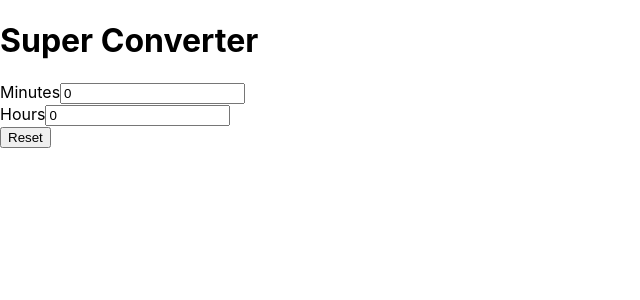
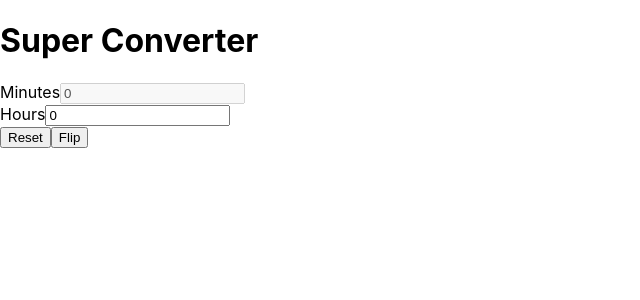
Before and after one commit to ReactRoad/React-Road, a React (Create React App) app in the folder kyounghye/react-for-bdginners/: page / in a window 1280 px wide. Shown: the top 300 px of the page, without its empty margins (0-640 px from the left). Built offline with nearby package versions, Linux system fonts and the light colour scheme.

Commit message:
code(3.7):Stae Practice part two flip 버튼 구현, 시간-> 분으로 변환해서 보여주는 기능 추가

```diff
--- a/kyounghye/react-for-bdginners/src/App.js
+++ b/kyounghye/react-for-bdginners/src/App.js
@@ -2,13 +2,18 @@ import "./App.css";
 import { useState } from "react";
 
 function App() {
-  const [minutes, setMinutes] = useState(0);
+  const [amount, setAmount] = useState(0);
+  const [flipped, setFlipped] = useState(false);
   const handleChange = (evt) => {
     console.log(evt.target.value);
-    setMinutes(evt.target.value);
+    setAmount(evt.target.value);
   };
   const handleReset = () => {
-    setMinutes(0);
+    setAmount(0);
+  };
+  const handleFilp = () => {
+    handleReset();
+    setFlipped((current) => !current);
   };
 
   return (
@@ -17,23 +22,27 @@ function App() {
       <div>
         <label htmlFor="minutes">Minutes</label>
         <input
-          value={minutes}
+          value={flipped ? amount : amount * 60}
           id="minutes"
           type="number"
           placeholder="Minutes"
           onChange={handleChange}
+          disabled={!flipped}
         />
       </div>
       <div>
         <label htmlFor="hours">Hours</label>
         <input
-          value={minutes / 60}
+          value={flipped ? amount / 60 : amount}
           id="hours"
           type="number"
           placeholder="Hours"
+          onChange={handleChange}
+          disabled={flipped}
         />
       </div>
       <button onClick={handleReset}>Reset</button>
+      <button onClick={handleFilp}>Flip</button>
     </>
   );
 }
```
